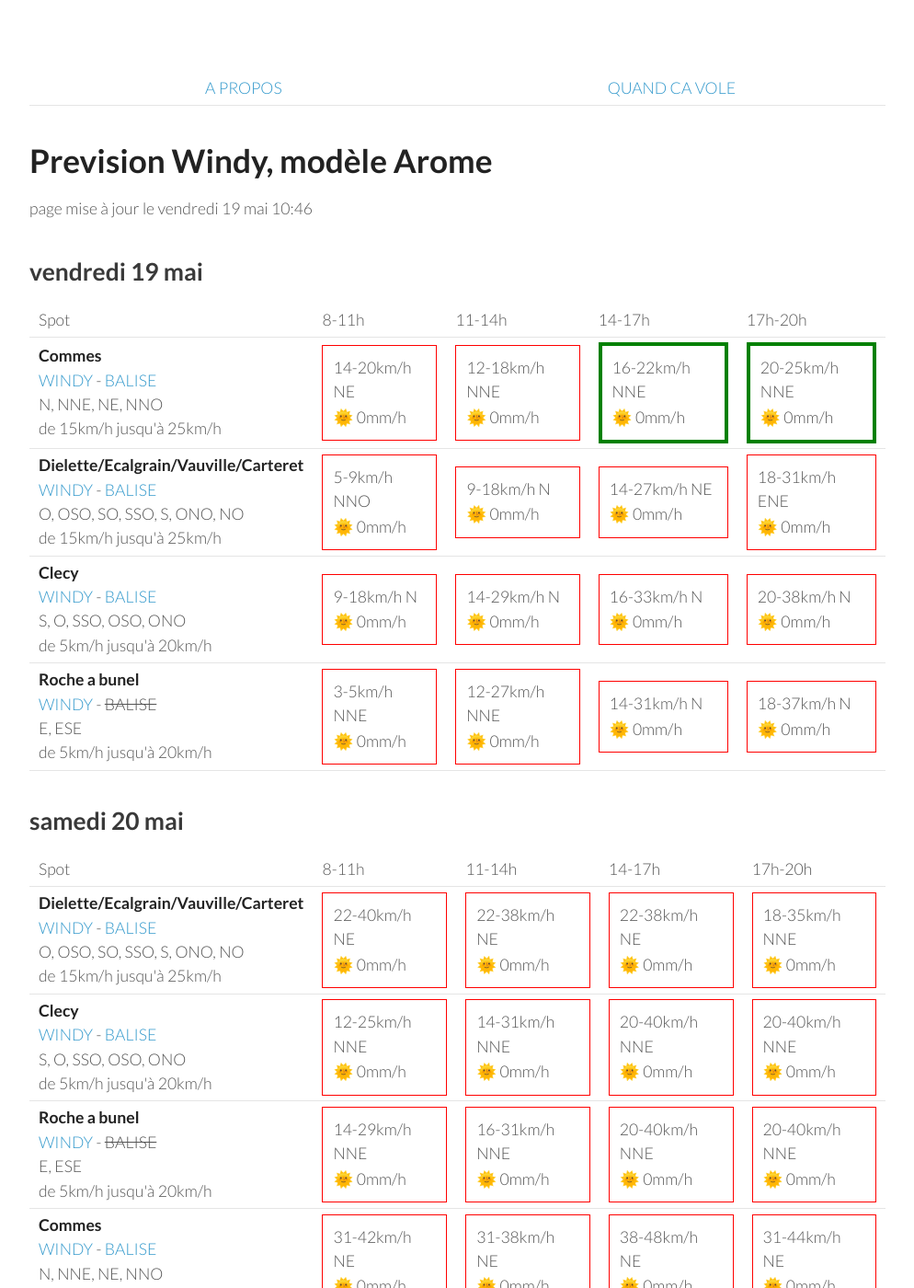
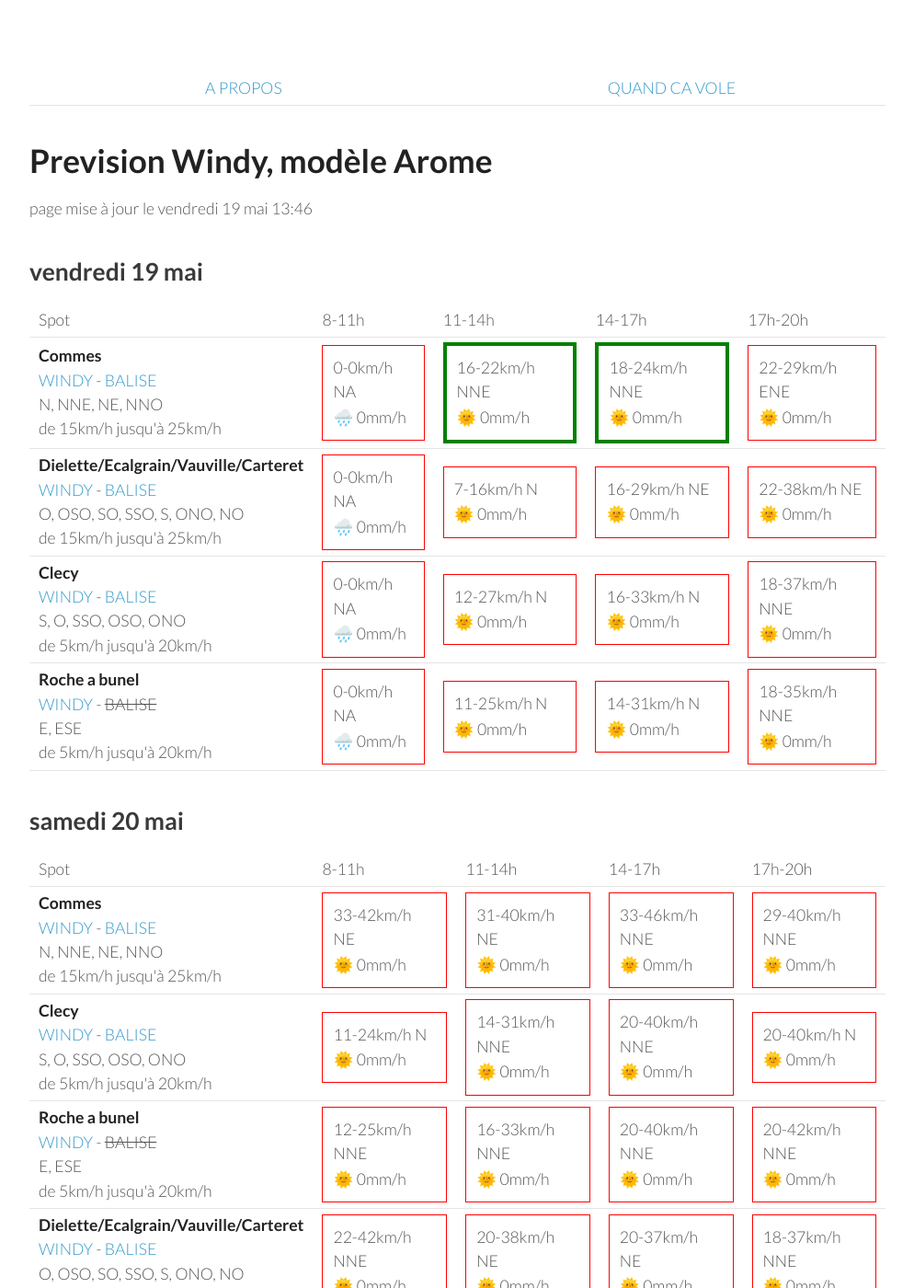
Before and after one commit to parapente-dans-le-nord/parapente-dans-le-nord.github.io, a Jekyll site: the page built from normandie.markdown, in a window 1280 px wide and 1400 px high. Shown: the whole window at 92% size, without its empty margins (26-1020 px from the left). Built offline with Jekyll 4.4.1, drawn with Linux system fonts in a browser that asks for light colours; some of the changed text lies outside the part shown.

Commit message:
update index.markdown

```diff
--- a/normandie.markdown
+++ b/normandie.markdown
@@ -7,7 +7,7 @@ title:  "Tous les spots"
 {: .links}
 
 # Prevision Windy, modèle Arome
-page mise à jour le vendredi 19 mai 10:46
+page mise à jour le vendredi 19 mai 13:46
 
 ## vendredi 19 mai
 
@@ -24,41 +24,37 @@ page mise à jour le vendredi 19 mai 10:46
 <tr>
         <td><strong>Commes</strong><br><a href="https://windy.com/49.346/-0.726?48.936,-0.726,8">WINDY</a> - <span class=""><a href="http://www.balisemeteo.com/balise.php?idBalise=158">BALISE</a> </span><br> <span class="vent-favorable">N, NNE, NE, NNO</span><br><span class="force-vent">de 15km/h jusqu'à 25km/h</span> </td>
 
-            <td><div class="not-flyable"><p>14-20km/h NE</p><p>🌞 0mm/h</p></div></td>
-            <td><div class="not-flyable"><p>12-18km/h NNE</p><p>🌞 0mm/h</p></div></td>
+            <td><div class="not-flyable"><p>0-0km/h NA</p><p>🌧️ 0mm/h</p></div></td>
             <td><div class="flyable"><p>16-22km/h NNE</p><p>🌞 0mm/h</p></div></td>
-            <td><div class="flyable"><p>20-25km/h NNE</p><p>🌞 0mm/h</p></div></td>
-
+            <td><div class="flyable"><p>18-24km/h NNE</p><p>🌞 0mm/h</p></div></td>
+            <td><div class="not-flyable"><p>22-29km/h ENE</p><p>🌞 0mm/h</p></div></td>
 
     </tr>
 <tr>
         <td><strong>Dielette/Ecalgrain/Vauville/Carteret</strong><br><a href="https://windy.com/49.650/-1.856?49.243,-1.856,8">WINDY</a> - <span class=""><a href="http://www.balisemeteo.com/balise.php?idBalise=81">BALISE</a> </span><br> <span class="vent-favorable">O, OSO, SO, SSO, S, ONO, NO</span><br><span class="force-vent">de 15km/h jusqu'à 25km/h</span> </td>
 
-            <td><div class="not-flyable"><p>5-9km/h NNO</p><p>🌞 0mm/h</p></div></td>
-            <td><div class="not-flyable"><p>9-18km/h N</p><p>🌞 0mm/h</p></div></td>
-            <td><div class="not-flyable"><p>14-27km/h NE</p><p>🌞 0mm/h</p></div></td>
-            <td><div class="not-flyable"><p>18-31km/h ENE</p><p>🌞 0mm/h</p></div></td>
-
+            <td><div class="not-flyable"><p>0-0km/h NA</p><p>🌧️ 0mm/h</p></div></td>
+            <td><div class="not-flyable"><p>7-16km/h N</p><p>🌞 0mm/h</p></div></td>
+            <td><div class="not-flyable"><p>16-29km/h NE</p><p>🌞 0mm/h</p></div></td>
+            <td><div class="not-flyable"><p>22-38km/h NE</p><p>🌞 0mm/h</p></div></td>
 
     </tr>
 <tr>
         <td><strong>Clecy</strong><br><a href="https://windy.com/48.929/-0.470?48.516,-0.470,8">WINDY</a> - <span class=""><a href="http://www.balisemeteo.com/balise.php?idBalise=122">BALISE</a> </span><br> <span class="vent-favorable">S, O, SSO, OSO, ONO</span><br><span class="force-vent">de 5km/h jusqu'à 20km/h</span> </td>
 
-            <td><div class="not-flyable"><p>9-18km/h N</p><p>🌞 0mm/h</p></div></td>
-            <td><div class="not-flyable"><p>14-29km/h N</p><p>🌞 0mm/h</p></div></td>
+            <td><div class="not-flyable"><p>0-0km/h NA</p><p>🌧️ 0mm/h</p></div></td>
+            <td><div class="not-flyable"><p>12-27km/h N</p><p>🌞 0mm/h</p></div></td>
             <td><div class="not-flyable"><p>16-33km/h N</p><p>🌞 0mm/h</p></div></td>
-            <td><div class="not-flyable"><p>20-38km/h N</p><p>🌞 0mm/h</p></div></td>
-
+            <td><div class="not-flyable"><p>18-37km/h NNE</p><p>🌞 0mm/h</p></div></td>
 
     </tr>
 <tr>
         <td><strong>Roche a bunel</strong><br><a href="https://windy.com/48.993/-0.499?48.580,-0.499,8">WINDY</a> - <span class="no-balise"> BALISE </span><br> <span class="vent-favorable">E, ESE</span><br><span class="force-vent">de 5km/h jusqu'à 20km/h</span> </td>
 
-            <td><div class="not-flyable"><p>3-5km/h NNE</p><p>🌞 0mm/h</p></div></td>
-            <td><div class="not-flyable"><p>12-27km/h NNE</p><p>🌞 0mm/h</p></div></td>
+            <td><div class="not-flyable"><p>0-0km/h NA</p><p>🌧️ 0mm/h</p></div></td>
+            <td><div class="not-flyable"><p>11-25km/h N</p><p>🌞 0mm/h</p></div></td>
             <td><div class="not-flyable"><p>14-31km/h N</p><p>🌞 0mm/h</p></div></td>
-            <td><div class="not-flyable"><p>18-37km/h N</p><p>🌞 0mm/h</p></div></td>
-
+            <td><div class="not-flyable"><p>18-35km/h NNE</p><p>🌞 0mm/h</p></div></td>
 
     </tr>
 
@@ -78,42 +74,42 @@ page mise à jour le vendredi 19 mai 10:46
       <td>17h-20h</td>
     </tr>
 <tr>
-        <td><strong>Dielette/Ecalgrain/Vauville/Carteret</strong><br><a href="https://windy.com/49.650/-1.856?49.243,-1.856,8">WINDY</a> - <span class=""><a href="http://www.balisemeteo.com/balise.php?idBalise=81">BALISE</a> </span><br> <span class="vent-favorable">O, OSO, SO, SSO, S, ONO, NO</span><br><span class="force-vent">de 15km/h jusqu'à 25km/h</span> </td>
+        <td><strong>Commes</strong><br><a href="https://windy.com/49.346/-0.726?48.936,-0.726,8">WINDY</a> - <span class=""><a href="http://www.balisemeteo.com/balise.php?idBalise=158">BALISE</a> </span><br> <span class="vent-favorable">N, NNE, NE, NNO</span><br><span class="force-vent">de 15km/h jusqu'à 25km/h</span> </td>
 
-            <td><div class="not-flyable"><p>22-40km/h NE</p><p>🌞 0mm/h</p></div></td>
-            <td><div class="not-flyable"><p>22-38km/h NE</p><p>🌞 0mm/h</p></div></td>
-            <td><div class="not-flyable"><p>22-38km/h NE</p><p>🌞 0mm/h</p></div></td>
-            <td><div class="not-flyable"><p>18-35km/h NNE</p><p>🌞 0mm/h</p></div></td>
+            <td><div class="not-flyable"><p>33-42km/h NE</p><p>🌞 0mm/h</p></div></td>
+            <td><div class="not-flyable"><p>31-40km/h NE</p><p>🌞 0mm/h</p></div></td>
+            <td><div class="not-flyable"><p>33-46km/h NNE</p><p>🌞 0mm/h</p></div></td>
+            <td><div class="not-flyable"><p>29-40km/h NNE</p><p>🌞 0mm/h</p></div></td>
 
 
     </tr>
 <tr>
         <td><strong>Clecy</strong><br><a href="https://windy.com/48.929/-0.470?48.516,-0.470,8">WINDY</a> - <span class=""><a href="http://www.balisemeteo.com/balise.php?idBalise=122">BALISE</a> </span><br> <span class="vent-favorable">S, O, SSO, OSO, ONO</span><br><span class="force-vent">de 5km/h jusqu'à 20km/h</span> </td>
 
-            <td><div class="not-flyable"><p>12-25km/h NNE</p><p>🌞 0mm/h</p></div></td>
+            <td><div class="not-flyable"><p>11-24km/h N</p><p>🌞 0mm/h</p></div></td>
             <td><div class="not-flyable"><p>14-31km/h NNE</p><p>🌞 0mm/h</p></div></td>
             <td><div class="not-flyable"><p>20-40km/h NNE</p><p>🌞 0mm/h</p></div></td>
-            <td><div class="not-flyable"><p>20-40km/h NNE</p><p>🌞 0mm/h</p></div></td>
+            <td><div class="not-flyable"><p>20-40km/h N</p><p>🌞 0mm/h</p></div></td>
 
 
     </tr>
 <tr>
         <td><strong>Roche a bunel</strong><br><a href="https://windy.com/48.993/-0.499?48.580,-0.499,8">WINDY</a> - <span class="no-balise"> BALISE </span><br> <span class="vent-favorable">E, ESE</span><br><span class="force-vent">de 5km/h jusqu'à 20km/h</span> </td>
 
-            <td><div class="not-flyable"><p>14-29km/h NNE</p><p>🌞 0mm/h</p></div></td>
-            <td><div class="not-flyable"><p>16-31km/h NNE</p><p>🌞 0mm/h</p></div></td>
+            <td><div class="not-flyable"><p>12-25km/h NNE</p><p>🌞 0mm/h</p></div></td>
+            <td><div class="not-flyable"><p>16-33km/h NNE</p><p>🌞 0mm/h</p></div></td>
             <td><div class="not-flyable"><p>20-40km/h NNE</p><p>🌞 0mm/h</p></div></td>
-            <td><div class="not-flyable"><p>20-40km/h NNE</p><p>🌞 0mm/h</p></div></td>
+            <td><div class="not-flyable"><p>20-42km/h NNE</p><p>🌞 0mm/h</p></div></td>
 
 
     </tr>
 <tr>
-        <td><strong>Commes</strong><br><a href="https://windy.com/49.346/-0.726?48.936,-0.726,8">WINDY</a> - <span class=""><a href="http://www.balisemeteo.com/balise.php?idBalise=158">BALISE</a> </span><br> <span class="vent-favorable">N, NNE, NE, NNO</span><br><span class="force-vent">de 15km/h jusqu'à 25km/h</span> </td>
+        <td><strong>Dielette/Ecalgrain/Vauville/Carteret</strong><br><a href="https://windy.com/49.650/-1.856?49.243,-1.856,8">WINDY</a> - <span class=""><a href="http://www.balisemeteo.com/balise.php?idBalise=81">BALISE</a> </span><br> <span class="vent-favorable">O, OSO, SO, SSO, S, ONO, NO</span><br><span class="force-vent">de 15km/h jusqu'à 25km/h</span> </td>
 
-            <td><div class="not-flyable"><p>31-42km/h NE</p><p>🌞 0mm/h</p></div></td>
-            <td><div class="not-flyable"><p>31-38km/h NE</p><p>🌞 0mm/h</p></div></td>
-            <td><div class="not-flyable"><p>38-48km/h NE</p><p>🌞 0mm/h</p></div></td>
-            <td><div class="not-flyable"><p>31-44km/h NE</p><p>🌞 0mm/h</p></div></td>
+            <td><div class="not-flyable"><p>22-42km/h NNE</p><p>🌞 0mm/h</p></div></td>
+            <td><div class="not-flyable"><p>20-38km/h NE</p><p>🌞 0mm/h</p></div></td>
+            <td><div class="not-flyable"><p>20-37km/h NE</p><p>🌞 0mm/h</p></div></td>
+            <td><div class="not-flyable"><p>18-37km/h NNE</p><p>🌞 0mm/h</p></div></td>
 
 
     </tr>
@@ -156,10 +152,10 @@ page mise à jour le vendredi 19 mai 10:46
 <tr>
         <td><strong>Clecy</strong><br><a href="https://windy.com/48.929/-0.470?48.516,-0.470,8">WINDY</a> - <span class=""><a href="http://www.balisemeteo.com/balise.php?idBalise=122">BALISE</a> </span><br> <span class="vent-favorable">S, O, SSO, OSO, ONO</span><br><span class="force-vent">de 5km/h jusqu'à 20km/h</span> </td>
 
-            <td><div class="not-flyable"><p>16-35km/h NNE</p><p>🌞 0mm/h</p></div></td>
-            <td><div class="not-flyable"><p>16-37km/h NNE</p><p>🌞 0mm/h</p></div></td>
-            <td><div class="not-flyable"><p>18-42km/h NNE</p><p>🌞 0mm/h</p></div></td>
-            <td><div class="not-flyable"><p>20-44km/h NNE</p><p>🌞 0mm/h</p></div></td>
+            <td><div class="not-flyable"><p>14-31km/h NNE</p><p>🌞 0mm/h</p></div></td>
+            <td><div class="not-flyable"><p>18-38km/h NNE</p><p>🌞 0mm/h</p></div></td>
+            <td><div class="not-flyable"><p>18-40km/h NNE</p><p>🌞 0mm/h</p></div></td>
+            <td><div class="not-flyable"><p>20-42km/h NNE</p><p>🌞 0mm/h</p></div></td>
 
 
     </tr>
@@ -210,22 +206,22 @@ page mise à jour le vendredi 19 mai 10:46
 
     </tr>
 <tr>
+        <td><strong>Clecy</strong><br><a href="https://windy.com/48.929/-0.470?48.516,-0.470,8">WINDY</a> - <span class=""><a href="http://www.balisemeteo.com/balise.php?idBalise=122">BALISE</a> </span><br> <span class="vent-favorable">S, O, SSO, OSO, ONO</span><br><span class="force-vent">de 5km/h jusqu'à 20km/h</span> </td>
+
+            <td><div class="not-flyable"><p>16-33km/h NNE</p><p>🌞 0mm/h</p></div></td>
+            <td><div class="not-flyable"><p>16-35km/h NNE</p><p>🌞 0mm/h</p></div></td>
+            <td><div class="not-flyable"><p>16-37km/h NNE</p><p>🌞 0mm/h</p></div></td>
+            <td><div class="not-flyable"><p>20-42km/h NNE</p><p>🌞 0mm/h</p></div></td>
+
+
+    </tr>
+<tr>
         <td><strong>Roche a bunel</strong><br><a href="https://windy.com/48.993/-0.499?48.580,-0.499,8">WINDY</a> - <span class="no-balise"> BALISE </span><br> <span class="vent-favorable">E, ESE</span><br><span class="force-vent">de 5km/h jusqu'à 20km/h</span> </td>
 
             <td><div class="not-flyable"><p>18-33km/h NNE</p><p>🌞 0mm/h</p></div></td>
             <td><div class="not-flyable"><p>16-35km/h NNE</p><p>🌞 0mm/h</p></div></td>
             <td><div class="not-flyable"><p>18-38km/h NNE</p><p>🌞 0mm/h</p></div></td>
             <td><div class="not-flyable"><p>20-44km/h NNE</p><p>🌞 0mm/h</p></div></td>
-
-
-    </tr>
-<tr>
-        <td><strong>Clecy</strong><br><a href="https://windy.com/48.929/-0.470?48.516,-0.470,8">WINDY</a> - <span class=""><a href="http://www.balisemeteo.com/balise.php?idBalise=122">BALISE</a> </span><br> <span class="vent-favorable">S, O, SSO, OSO, ONO</span><br><span class="force-vent">de 5km/h jusqu'à 20km/h</span> </td>
-
-            <td><div class="not-flyable"><p>18-35km/h NNE</p><p>🌞 0mm/h</p></div></td>
-            <td><div class="not-flyable"><p>18-38km/h NNE</p><p>🌞 0mm/h</p></div></td>
-            <td><div class="not-flyable"><p>18-38km/h NNE</p><p>🌧 1.7mm/h</p></div></td>
-            <td><div class="not-flyable"><p>18-40km/h N</p><p>🌞 0mm/h</p></div></td>
 
 
     </tr>
@@ -268,10 +264,10 @@ page mise à jour le vendredi 19 mai 10:46
 <tr>
         <td><strong>Clecy</strong><br><a href="https://windy.com/48.929/-0.470?48.516,-0.470,8">WINDY</a> - <span class=""><a href="http://www.balisemeteo.com/balise.php?idBalise=122">BALISE</a> </span><br> <span class="vent-favorable">S, O, SSO, OSO, ONO</span><br><span class="force-vent">de 5km/h jusqu'à 20km/h</span> </td>
 
-            <td><div class="not-flyable"><p>16-33km/h N</p><p>🌞 0mm/h</p></div></td>
-            <td><div class="not-flyable"><p>20-44km/h NNE</p><p>🌞 0mm/h</p></div></td>
-            <td><div class="not-flyable"><p>20-48km/h NNE</p><p>🌞 0mm/h</p></div></td>
-            <td><div class="not-flyable"><p>24-50km/h NNE</p><p>🌞 0mm/h</p></div></td>
+            <td><div class="not-flyable"><p>16-33km/h NNE</p><p>🌞 0mm/h</p></div></td>
+            <td><div class="not-flyable"><p>16-38km/h NNE</p><p>🌞 0mm/h</p></div></td>
+            <td><div class="not-flyable"><p>18-40km/h NNE</p><p>🌞 0mm/h</p></div></td>
+            <td><div class="not-flyable"><p>22-48km/h NNE</p><p>🌞 0mm/h</p></div></td>
 
 
     </tr>
@@ -322,6 +318,16 @@ page mise à jour le vendredi 19 mai 10:46
 
     </tr>
 <tr>
+        <td><strong>Clecy</strong><br><a href="https://windy.com/48.929/-0.470?48.516,-0.470,8">WINDY</a> - <span class=""><a href="http://www.balisemeteo.com/balise.php?idBalise=122">BALISE</a> </span><br> <span class="vent-favorable">S, O, SSO, OSO, ONO</span><br><span class="force-vent">de 5km/h jusqu'à 20km/h</span> </td>
+
+            <td><div class="not-flyable"><p>14-29km/h NE</p><p>🌞 0mm/h</p></div></td>
+            <td><div class="not-flyable"><p>14-33km/h NE</p><p>🌞 0mm/h</p></div></td>
+            <td><div class="not-flyable"><p>18-40km/h NNE</p><p>🌞 0mm/h</p></div></td>
+            <td><div class="not-flyable"><p>18-42km/h NNE</p><p>🌞 0mm/h</p></div></td>
+
+
+    </tr>
+<tr>
         <td><strong>Roche a bunel</strong><br><a href="https://windy.com/48.993/-0.499?48.580,-0.499,8">WINDY</a> - <span class="no-balise"> BALISE </span><br> <span class="vent-favorable">E, ESE</span><br><span class="force-vent">de 5km/h jusqu'à 20km/h</span> </td>
 
             <td><div class="not-flyable"><p>14-29km/h NE</p><p>🌞 0mm/h</p></div></td>
```
